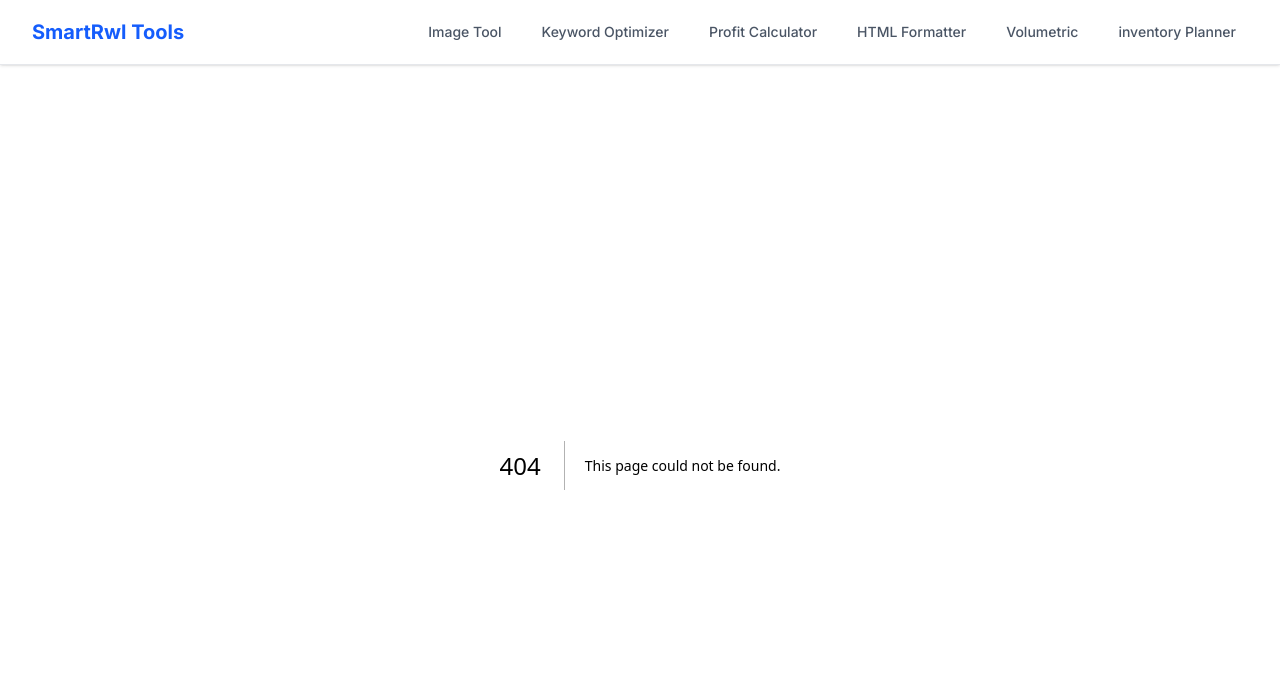
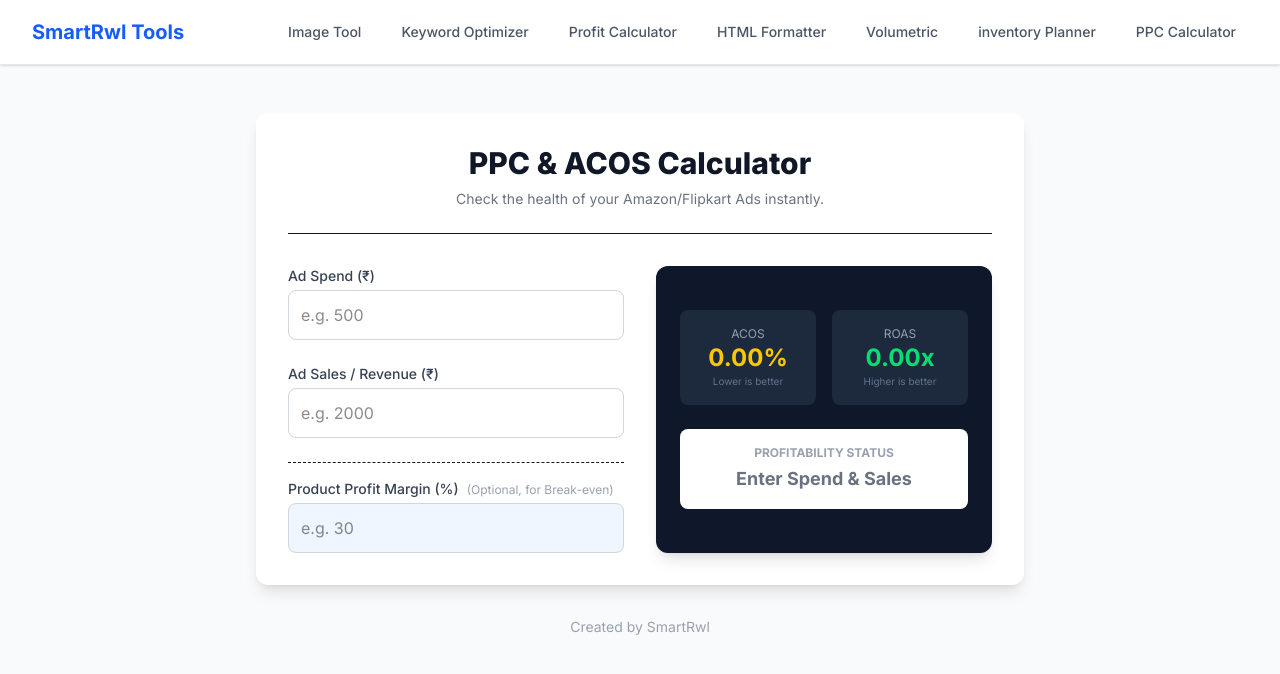
Before and after one commit to Smart-rwl/amazon-image-tool, a Next.js app: page /ppc-calculator in a window 1280 px wide. Before the commit this address had no page. Shown: the top 674 px of the page. Built offline with nearby package versions, Linux system fonts and the light colour scheme.

Commit message:
Add PPC Calculator

```diff
--- a/app/layout.tsx
+++ b/app/layout.tsx
@@ -74,6 +74,13 @@ export default function RootLayout({
                 >
                   inventory Planner
                 </Link>
+
+                <Link
+                  href="/ppc-calculator"
+                  className="text-gray-600 hover:text-blue-600 px-3 py-2 rounded-md text-sm font-medium transition-colors"
+                >
+                  PPC Calculator
+                </Link>
               </div>
 
             </div>
--- /dev/null
+++ b/app/ppc-calculator/page.tsx
@@ -0,0 +1,147 @@
+'use client';
+
+import React, { useState, useEffect } from 'react';
+
+export default function PpcCalculator() {
+  // Inputs
+  const [adSpend, setAdSpend] = useState<number | ''>('');
+  const [adSales, setAdSales] = useState<number | ''>('');
+  const [profitMargin, setProfitMargin] = useState<number | ''>(''); // Your product margin %
+
+  // Outputs
+  const [acos, setAcos] = useState<number>(0);
+  const [roas, setRoas] = useState<number>(0);
+  const [breakEvenMsg, setBreakEvenMsg] = useState<string>('Enter Data');
+  const [statusColor, setStatusColor] = useState<string>('text-gray-500');
+
+  useEffect(() => {
+    const spend = Number(adSpend) || 0;
+    const sales = Number(adSales) || 0;
+    const margin = Number(profitMargin) || 0;
+
+    if (spend > 0 && sales > 0) {
+      // 1. ACOS (Advertising Cost of Sales)
+      // Formula: (Spend / Sales) * 100
+      const acosVal = (spend / sales) * 100;
+      setAcos(acosVal);
+
+      // 2. ROAS (Return on Ad Spend)
+      // Formula: Sales / Spend
+      const roasVal = sales / spend;
+      setRoas(roasVal);
+
+      // 3. Break-Even Analysis
+      // If your ACOS is LOWER than your Profit Margin, you are making money.
+      // If your ACOS is HIGHER than your Profit Margin, you are losing money.
+      if (margin > 0) {
+        if (acosVal < margin) {
+          setBreakEvenMsg(`✅ Profitable! (Net Margin: ${(margin - acosVal).toFixed(2)}%)`);
+          setStatusColor('text-green-600');
+        } else if (acosVal === margin) {
+          setBreakEvenMsg('⚖️ Break-Even (No Profit, No Loss)');
+          setStatusColor('text-yellow-600');
+        } else {
+          setBreakEvenMsg(`❌ Loss Making (Loss: ${(acosVal - margin).toFixed(2)}%)`);
+          setStatusColor('text-red-600');
+        }
+      } else {
+        setBreakEvenMsg('Enter Profit Margin to see Profit/Loss');
+        setStatusColor('text-blue-600');
+      }
+    } else {
+      setAcos(0);
+      setRoas(0);
+      setBreakEvenMsg('Enter Spend & Sales');
+      setStatusColor('text-gray-500');
+    }
+  }, [adSpend, adSales, profitMargin]);
+
+  return (
+    <div className="min-h-screen bg-gray-50 flex flex-col items-center py-12 px-4 font-sans">
+      <div className="max-w-3xl w-full bg-white p-8 rounded-xl shadow-lg space-y-8">
+
+        {/* Header */}
+        <div className="text-center border-b pb-6">
+          <h1 className="text-3xl font-extrabold text-gray-900">
+            PPC & ACOS Calculator
+          </h1>
+          <p className="mt-2 text-sm text-gray-500">
+            Check the health of your Amazon/Flipkart Ads instantly.
+          </p>
+        </div>
+
+        <div className="grid grid-cols-1 md:grid-cols-2 gap-8">
+
+          {/* INPUTS */}
+          <div className="space-y-6">
+            <div>
+              <label className="block text-sm font-medium text-gray-700 mb-1">Ad Spend (₹)</label>
+              <input
+                type="number"
+                className="w-full p-3 border border-gray-300 rounded-lg focus:ring-2 focus:ring-blue-500 outline-none"
+                placeholder="e.g. 500"
+                value={adSpend}
+                onChange={(e) => setAdSpend(Number(e.target.value))}
+              />
+            </div>
+
+            <div>
+              <label className="block text-sm font-medium text-gray-700 mb-1">Ad Sales / Revenue (₹)</label>
+              <input
+                type="number"
+                className="w-full p-3 border border-gray-300 rounded-lg focus:ring-2 focus:ring-blue-500 outline-none"
+                placeholder="e.g. 2000"
+                value={adSales}
+                onChange={(e) => setAdSales(Number(e.target.value))}
+              />
+            </div>
+
+            <div className="pt-4 border-t border-dashed">
+              <label className="block text-sm font-medium text-gray-700 mb-1">
+                Product Profit Margin (%)
+                <span className="text-xs text-gray-400 font-normal ml-2">(Optional, for Break-even)</span>
+              </label>
+              <input
+                type="number"
+                className="w-full p-3 border border-gray-300 rounded-lg focus:ring-2 focus:ring-blue-500 outline-none bg-blue-50"
+                placeholder="e.g. 30"
+                value={profitMargin}
+                onChange={(e) => setProfitMargin(Number(e.target.value))}
+              />
+            </div>
+          </div>
+
+          {/* RESULTS */}
+          <div className="bg-slate-900 text-white p-6 rounded-xl shadow-lg flex flex-col justify-center space-y-6">
+
+            <div className="grid grid-cols-2 gap-4 text-center">
+              <div className="bg-slate-800 p-4 rounded-lg">
+                <p className="text-xs text-slate-400 uppercase">ACOS</p>
+                <p className="text-2xl font-bold text-yellow-400">{acos.toFixed(2)}%</p>
+                <p className="text-[10px] text-slate-500">Lower is better</p>
+              </div>
+              <div className="bg-slate-800 p-4 rounded-lg">
+                <p className="text-xs text-slate-400 uppercase">ROAS</p>
+                <p className="text-2xl font-bold text-green-400">{roas.toFixed(2)}x</p>
+                <p className="text-[10px] text-slate-500">Higher is better</p>
+              </div>
+            </div>
+
+            <div className="bg-white p-4 rounded-lg text-center">
+              <p className="text-xs uppercase text-gray-400 font-bold mb-1">Profitability Status</p>
+              <p className={`text-lg font-bold ${statusColor}`}>
+                {breakEvenMsg}
+              </p>
+            </div>
+
+          </div>
+
+        </div>
+      </div>
+
+      <div className="mt-8 text-center text-gray-400 text-sm">
+        Created by SmartRwl
+      </div>
+    </div>
+  );
+}
```
